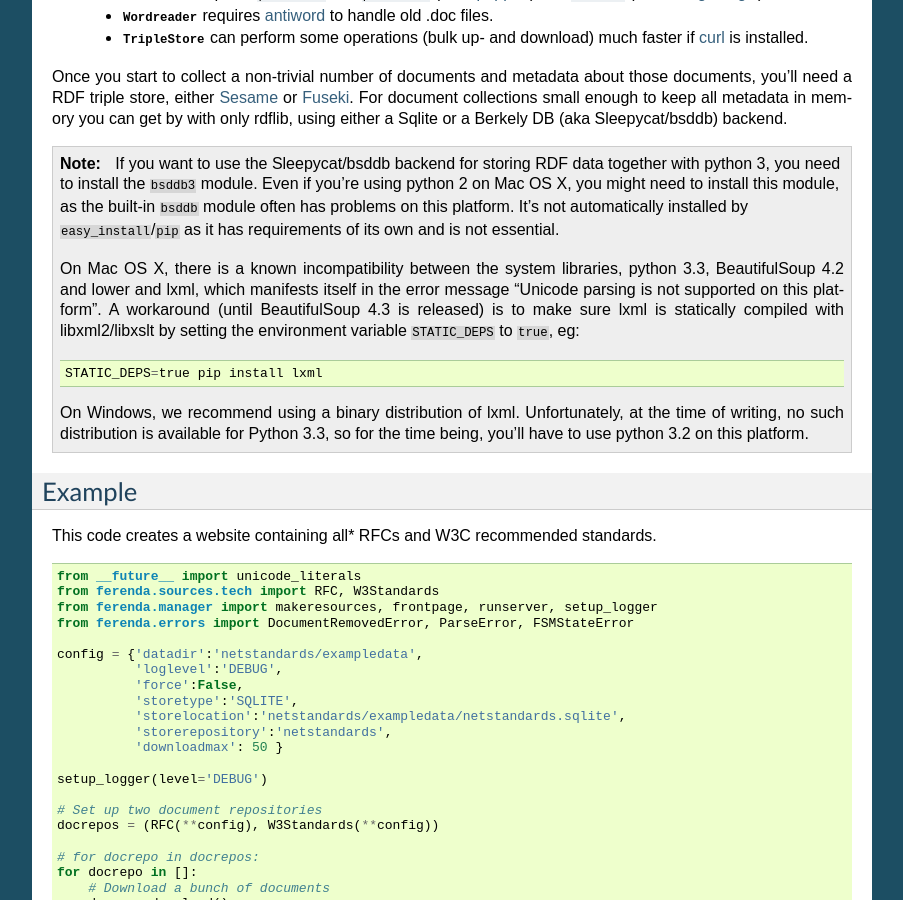
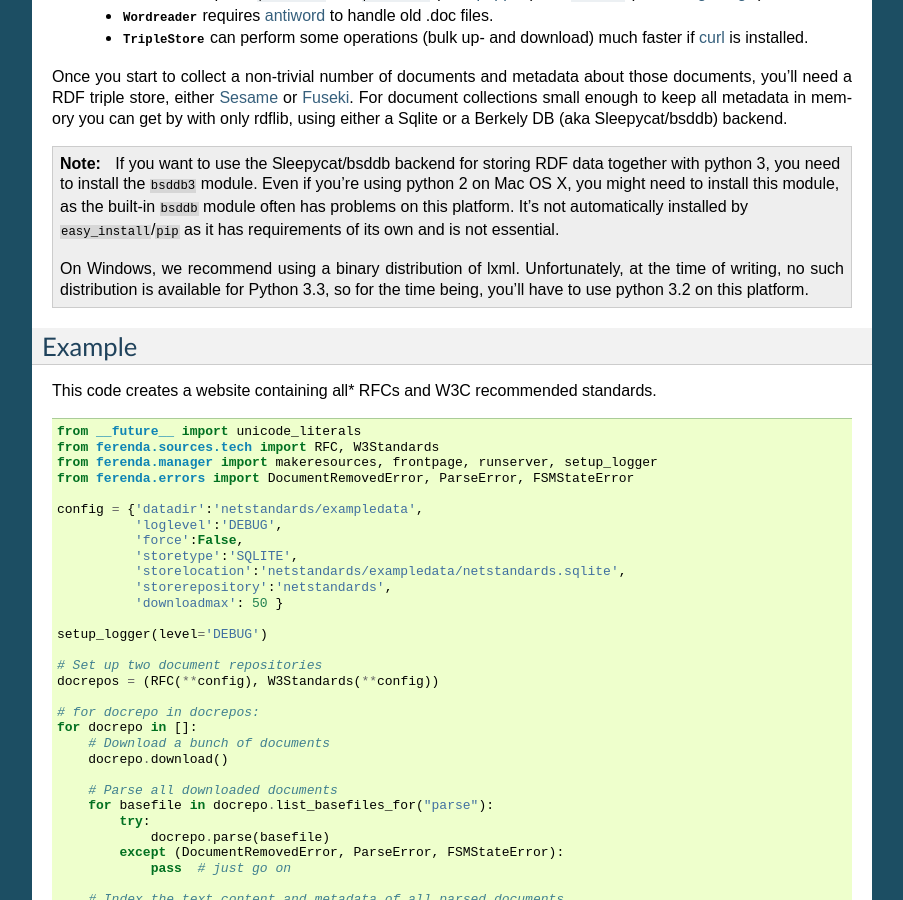
Before and after one commit to staffanm/ferenda, a Sphinx documentation site: the page built from doc/intro.rst, in a window 1280 px wide and 900 px high, scrolled down 825 px. Shown: the whole window, without its empty margins (198-1101 px from the left). Built offline with Sphinx 7.4.7, drawn with Linux system fonts in a browser that asks for light colours.

Commit message:
Remove STATIC_DEPS voodoo since bs 3.4.0 is out

```diff
--- a/doc/intro.rst
+++ b/doc/intro.rst
@@ -71,16 +71,6 @@ can get by with only rdflib, using either a Sqlite or a Berkely DB
    ``easy_install``/``pip`` as it has requirements of its own and is
    not essential.
 
-   On Mac OS X, there is a known incompatibility between the system
-   libraries, python 3.3, BeautifulSoup 4.2 and lower and lxml, which manifests
-   itself in the error message "Unicode parsing is not supported on
-   this platform". A workaround (until BeautifulSoup 4.3 is released)
-   is to make sure lxml is statically
-   compiled with libxml2/libxslt by setting the environment
-   variable ``STATIC_DEPS`` to ``true``, eg::
-
-       STATIC_DEPS=true pip install lxml
-
    On Windows, we recommend using a binary distribution
    of lxml. Unfortunately, at the time of writing, no such
    distribution is available for Python 3.3, so for the time
```
